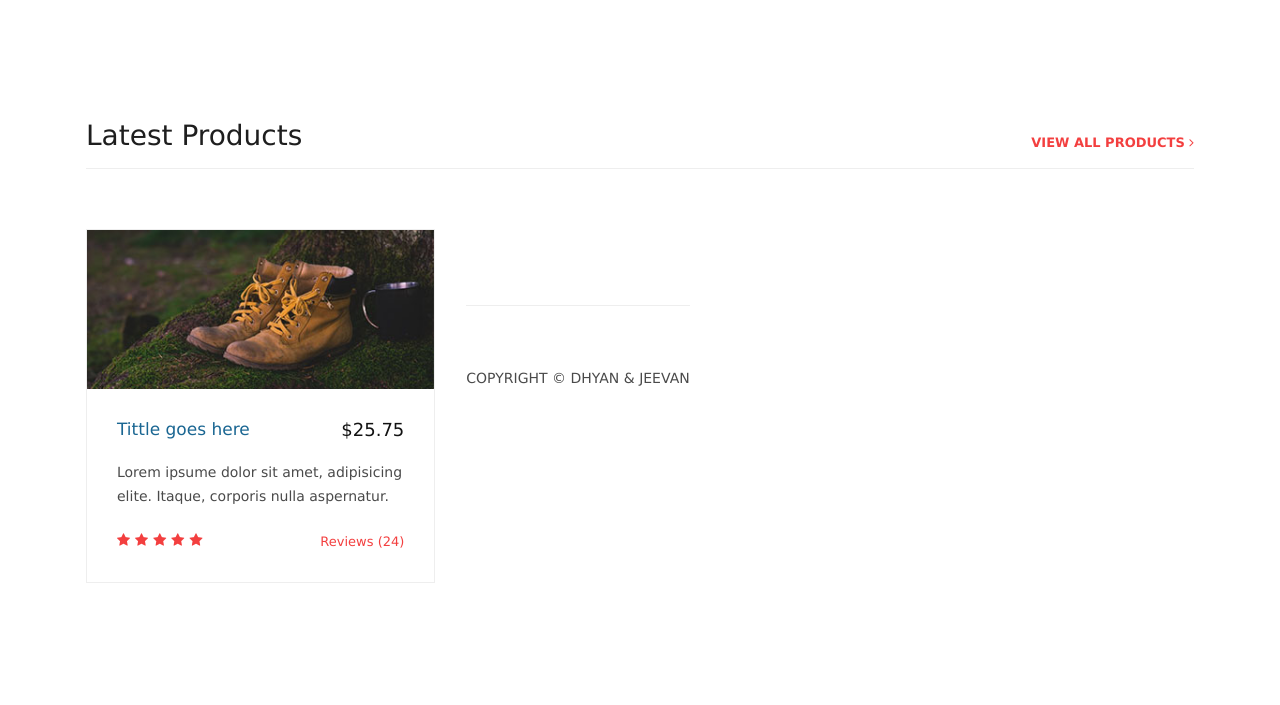
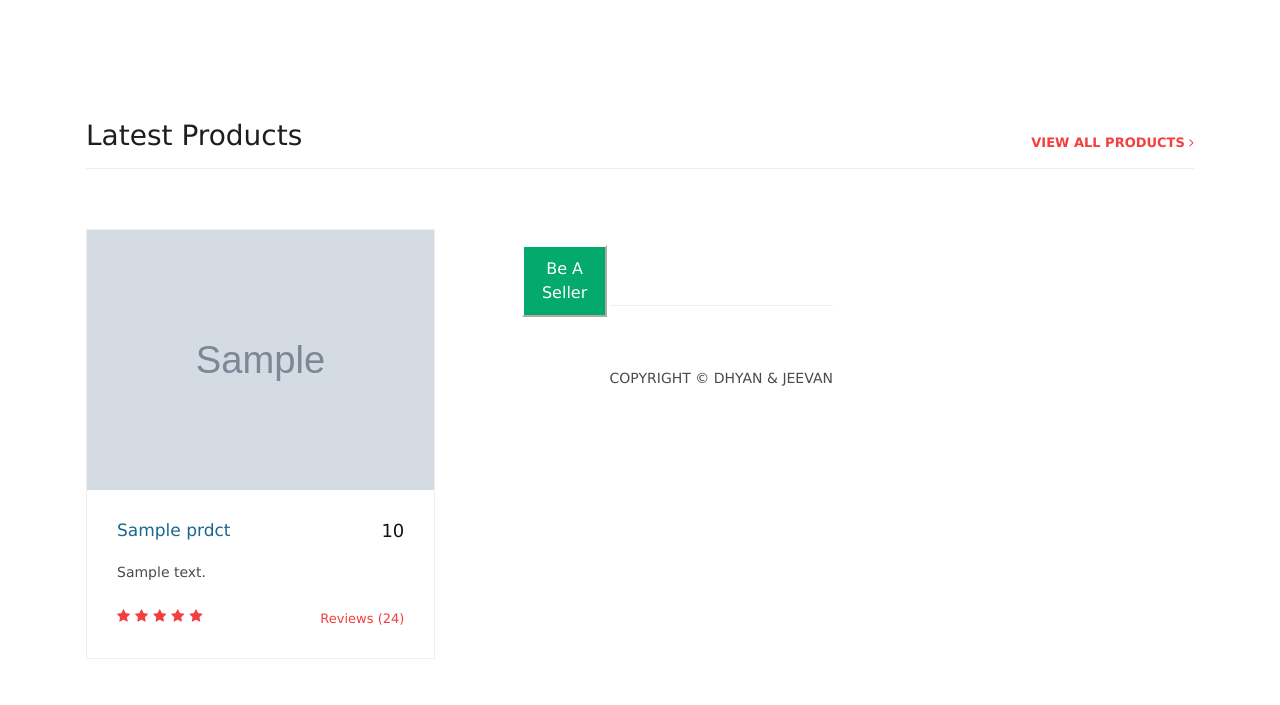
Before and after one commit to DhyanTD/E-Commerce, a Python web app: template templates/c_index.html in a window 1280 px wide. Shown: the part 725-1430 px from the top of the page. Before the commit the page ends 1308 px from the top, so only its background shows below. Run offline with Jinja, Linux system fonts and the light colour scheme; the template is opened without the code that fills it: most values are stand-ins (such as "Sample title", 1, 10 or a date in 2020); grey boxes marked "Sample" are stand-in pictures; some libraries are stand-ins or nearby versions.

Commit message:
Update c_index.html

```diff
--- a/templates/c_index.html
+++ b/templates/c_index.html
@@ -1,3 +1,4 @@
+
 {% extends "layout.html" %}
 {% block body %}
 <!-- slide animae -->
@@ -154,13 +155,15 @@ margin-left: auto;
             <a href="products.html">view all products <i class="fa fa-angle-right"></i></a>
           </div>
         </div>
+        {% for prdcts in products %}
+        {% set pimg = prdcts.P_IMG %}
         <div class="col-md-4">
           <div class="product-item">
-            <a href="#"><img src="assets/images/product_01.jpg" alt=""></a>
+            <a href="#"><img src="{{ url_for('static', filename='assets/images/'+pimg) }}" alt=""></a>
             <div class="down-content">
-              <a href="#"><h4>Tittle goes here</h4></a>
-              <h6>$25.75</h6>
-              <p>Lorem ipsume dolor sit amet, adipisicing elite. Itaque, corporis nulla aspernatur.</p>
+              <a href="#"><h4>{{ prdcts.P_NAME }}</h4></a>
+              <h6>{{ prdcts.COST }}</h6>
+              <p>{{ prdcts.P_DESC }}</p>
               <ul class="stars">
                 <li><i class="fa fa-star"></i></li>
                 <li><i class="fa fa-star"></i></li>
@@ -172,4 +175,15 @@ margin-left: auto;
             </div>
           </div>
         </div>
-        {% endblock %}
+        {% endfor %}
+
+
+<footer>
+    <div class="container" style="background-color:#ffffff; padding-left: 50%;">
+        <a href="/seller_index">
+            <button type="button" class="cancelbtn" style="color: rgb(255, 255, 255);"
+                style="border: #000000;">Be A Seller</button></a>
+    </div>
+</footer>
+
+{% endblock %}
```
